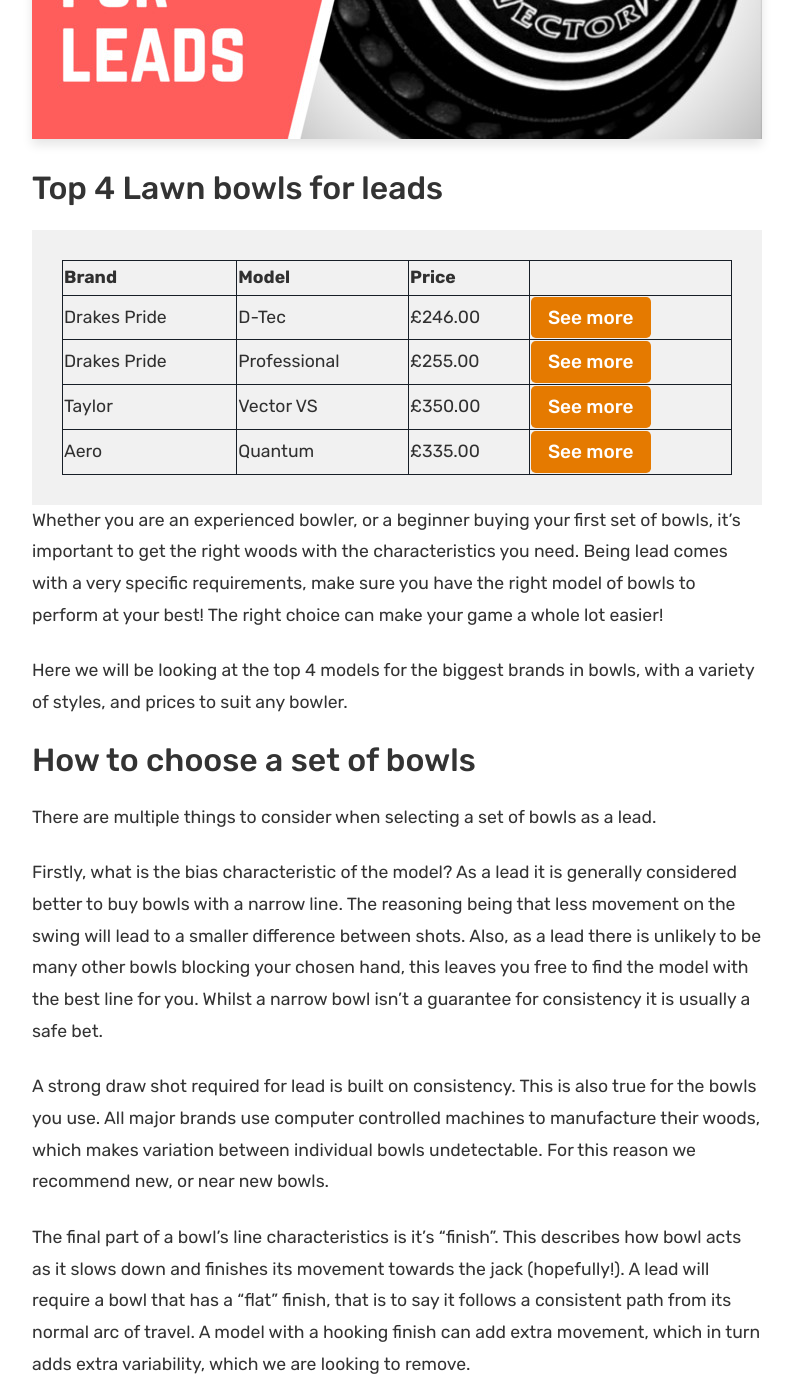
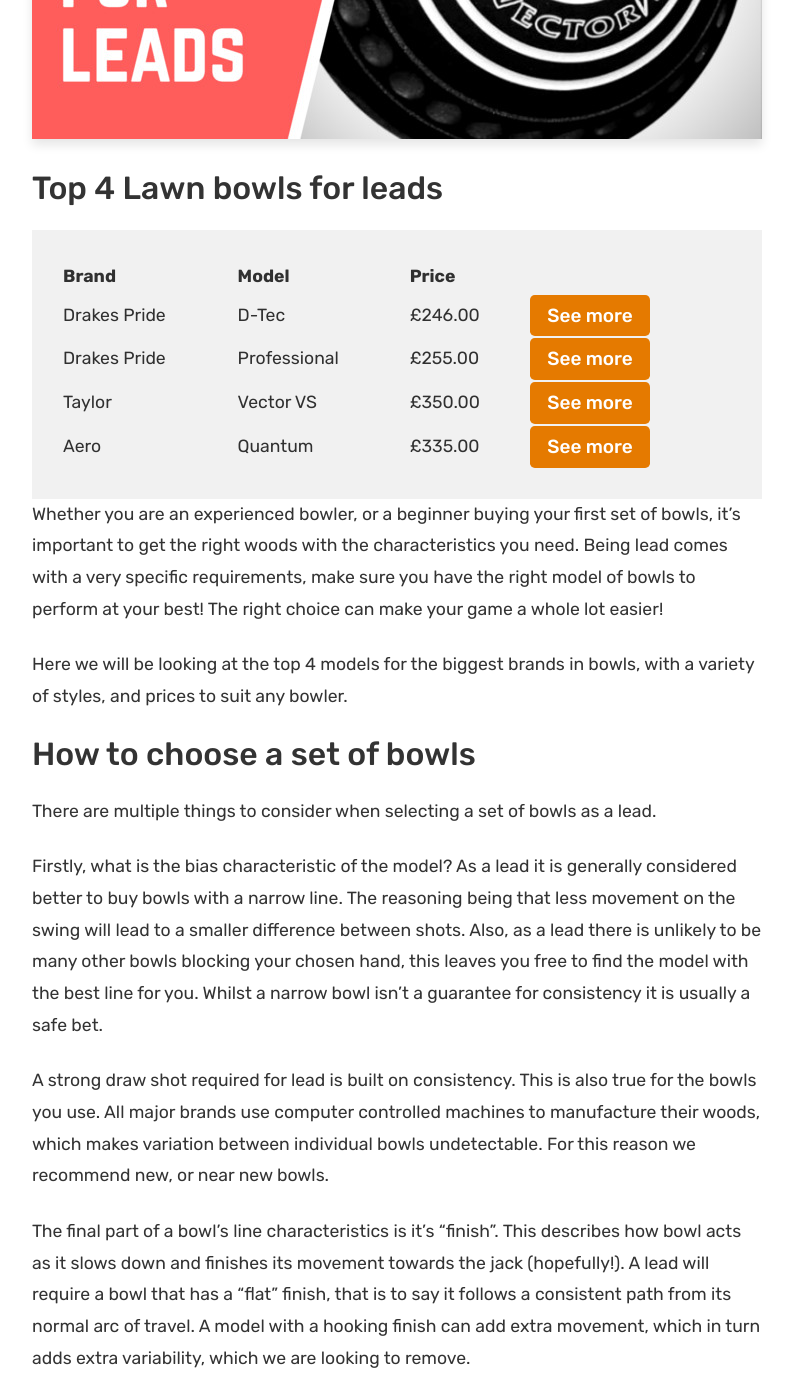
Before and after one commit to krussll/etsysimplicity, a Jekyll site: the page built from _posts/2018-01-12-best-rated-bowls-for-leads.md, in a window 1280 px wide and 1400 px high, scrolled down 578 px. Shown: the whole window, without its empty margins (53-846 px from the left). Built offline with Jekyll 4.4.1, drawn with Linux system fonts in a browser that asks for light colours; nearby versions of some CDN libraries.

Commit message:
Update _syntax.scss

```diff
--- a/_sass/_syntax.scss
+++ b/_sass/_syntax.scss
@@ -111,8 +111,4 @@
 	table {
 		width:100%;
 	}
-
-	table, th, td {
-  		border: 1px solid #171E27;
-	}
 }
```
